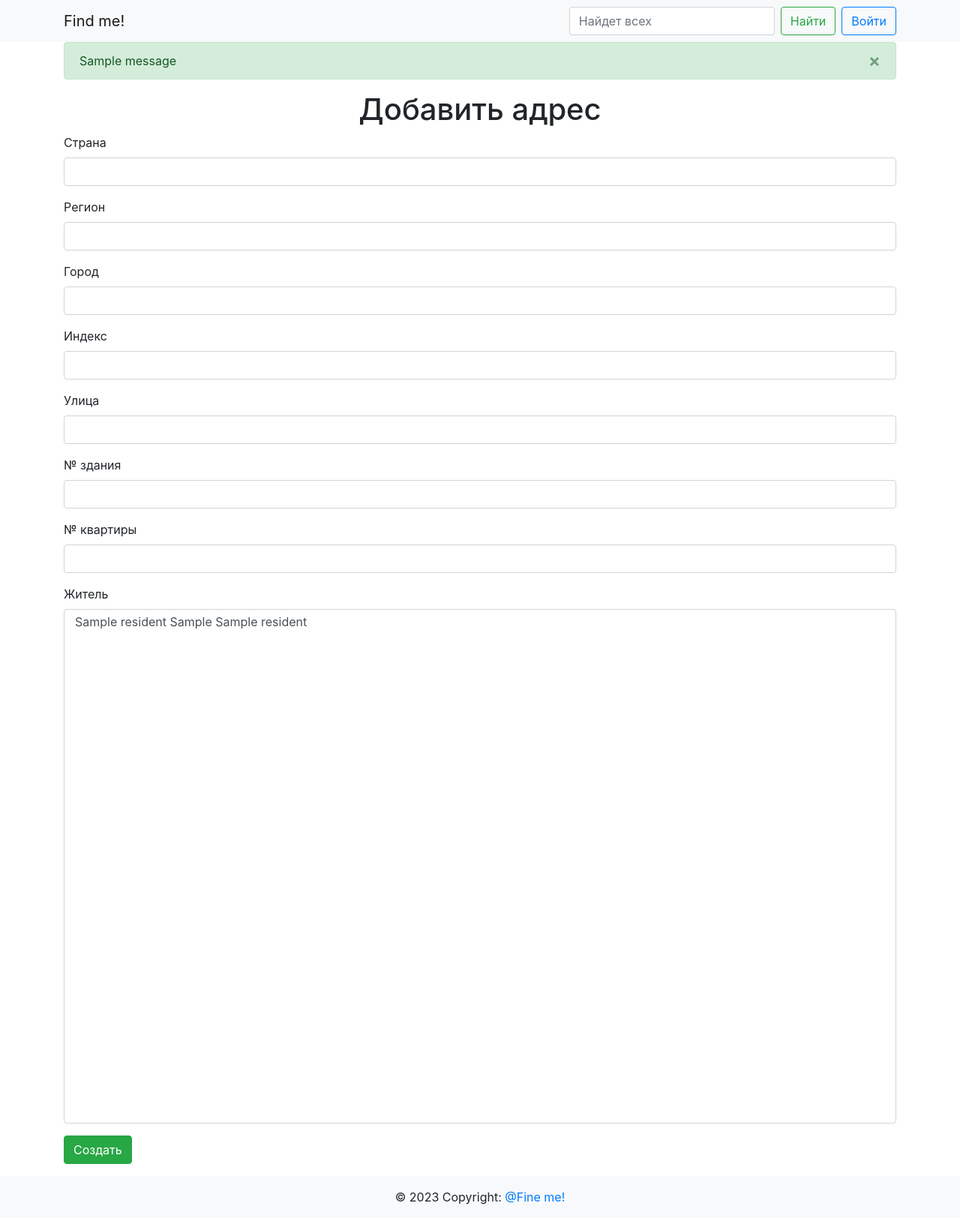
After one commit to j8r41/flask_adress_book, a Flask app: page /create_address in a window 1280 px wide. The commit adds this page. Shown: the whole page at 75% size. Run offline with Flask 3, Linux system fonts and the light colour scheme; tables that the repository leaves empty hold one stand-in row (values such as "Sample post"); one stand-in notice (Sample message) is shown; some libraries are stand-ins or nearby versions.

Commit message:
created form for adress

```diff
--- a/app/auth/routes.py
+++ b/app/auth/routes.py
@@ -49,6 +49,6 @@ def register():
         return redirect(url_for("auth.login"))
     return render_template(
         "auth/register.html",
-        title=_("Register"),
+        title=_("Регистрация"),
         form=form,
     )
--- /dev/null
+++ b/app/main/forms.py
@@ -0,0 +1,22 @@
+from flask_babel import _
+from flask_babel import lazy_gettext as _l
+from flask_wtf import FlaskForm
+from wtforms import IntegerField, SelectField, StringField, SubmitField
+from wtforms_sqlalchemy.fields import QuerySelectMultipleField
+from wtforms.validators import DataRequired
+
+from app.main.models import Resident
+
+
+class CreateAdressForm(FlaskForm):
+    country = StringField(_l("Страна"), validators=[DataRequired()])
+    subject = StringField(_l("Регион"), validators=[DataRequired()])
+    city = StringField(_l("Город"), validators=[DataRequired()])
+    index = IntegerField(_l("Индекс"), validators=[DataRequired()])
+    street = StringField(_l("Улица"), validators=[DataRequired()])
+    number_building = IntegerField(_l("№ здания"), validators=[DataRequired()])
+    number_flat = IntegerField(_l("№ квартиры"), validators=[DataRequired()])
+    residents = QuerySelectMultipleField(
+        "Житель", query_factory=lambda: Resident.query
+    )
+    submit = SubmitField(_l("Cоздать"))
--- a/app/main/routes.py
+++ b/app/main/routes.py
@@ -1,12 +1,15 @@
 # import random
-from faker import Faker
-from flask import render_template, request
-
-from app.main import bp
-from app.main.models import Adress, Resident
+# from faker import Faker
+from flask import flash, redirect, render_template, request, url_for
+from flask_babel import _
 from sqlalchemy import or_
 
-fake = Faker("ru-RU")
+from app import db
+from app.main import bp
+from app.main.forms import CreateAdressForm
+from app.main.models import Adress, Resident
+
+# fake = Faker("ru-RU")
 
 
 @bp.route("/")
@@ -32,5 +35,34 @@ def index():
         )
         .paginate(page=page, per_page=per_page, error_out=False)
     )
-    pages = data.iter_pages(left_edge=2, left_current=2, right_current=5, right_edge=2)
-    return render_template("main/index.html", title="index", data=data, pages=pages)
+    pages = data.iter_pages(
+        left_edge=2, left_current=2, right_current=5, right_edge=2
+    )
+    return render_template(
+        "main/index.html", title="index", data=data, pages=pages
+    )
+
+
+@bp.route("/create_address", methods=["GET", "POST"])
+def create_address():
+    form = CreateAdressForm()
+    if form.validate_on_submit():
+        address = Adress(
+            country=form.country.data,
+            subject=form.subject.data,
+            city=form.city.data,
+            index=form.index.data,
+            street=form.street.data,
+            number_building=form.number_building.data,
+            number_flat=form.number_flat.data,
+            residents=form.residents.data,
+        )
+        db.session.add(address)
+        db.session.commit()
+        flash(_("Успешно! Адрес создан."))
+        return redirect(url_for("main.index"))
+    return render_template(
+        "main/create_address.html",
+        title=_("Добавить адрес"),
+        form=form,
+    )
--- a/app/templates/base.html
+++ b/app/templates/base.html
@@ -22,6 +22,22 @@
             {% include "includes/nav.html" %}
         </nav>
         <body>
+            <div class="container">
+                <!-- Flash-message -->
+                {% with messages = get_flashed_messages(with_categories=true) %}
+                    {% if messages %}
+                        {% for category, message in messages %}
+                            <div class="alert alert-dismissible fade show {% if category == 'error' %}alert-danger{% elif category == 'warning' %}alert-warning{% else %}alert-success{% endif %}"
+                                 role="alert">
+                                {{ message }}
+                                <button type="button" class="close" data-dismiss="alert" aria-label="Close">
+                                    <span aria-hidden="true">&times;</span>
+                                </button>
+                            </div>
+                        {% endfor %}
+                    {% endif %}
+                {% endwith %}
+            </div>
             <!-- Content -->
             {% block content %}Block 'content'{% endblock %}
         </body>
--- a/app/templates/includes/nav.html
+++ b/app/templates/includes/nav.html
@@ -1,4 +1,5 @@
 <nav class="navbar navbar-expand-lg navbar-light bg-light">
+  <div class="container">
     <button class="navbar-toggler"
             type="button"
             data-toggle="collapse"
@@ -11,15 +12,26 @@
     <a class="navbar-brand" href="{{ url_for('main.index') }}">Find me!</a>
     <div class="collapse navbar-collapse" id="navbarTogglerDemo03">
       <ul class="navbar-nav mr-auto mt-2 mt-lg-0">
+        {% if current_user.is_admin %}
           <li class="nav-item active">
-                <a class="nav-link" href="#">Home <span class="sr-only">(current)</span></a>
+            <a class="nav-link" href="{{ url_for("main.create_address") }}">Создать<span class="sr-only">(current)</span></a
+              >
             </li>
-            <li class="nav-item">
+          <li class="nav-item active">
+            <a class="nav-link" href="#">Редактировать<span class="sr-only">(current)</span></a
+              >
+            </li>
+          <li class="nav-item active">
+            <a class="nav-link" href="#">Удалить<span class="sr-only">(current)</span></a
+              >
+            </li>
+          {% endif %}
+          <!-- <li class="nav-item">
                     <a class="nav-link" href="#">Link</a>
                 </li>
                 <li class="nav-item">
                     <a class="nav-link disabled" href="#">Disabled</a>
-            </li>
+                </li> -->
         </ul>
         <form action="{{ url_for('main.index') }}"
               method="GET"
@@ -28,15 +40,18 @@
                  type="text"
                  name="search"
                  placeholder="Найдет всех"
-                   aria-label="Search">
+                 aria-label="Search"/>
           <button class="btn btn-outline-success my-2 my-sm-0" type="submit">Найти</button>
         </form>
       </div>
       {% if current_user.is_authenticated %}
         <a href='{{ url_for("auth.logout") }}'
-           class="btn btn-outline-primary my-2 my-sm-0 ml-2">Выйти</a>
+           class="btn btn-outline-primary my-2 my-sm-0 ml-2">Выйти</a
+          >
         {% else %}
           <a href='{{ url_for("auth.login") }}'
-           class="btn btn-outline-primary my-2 my-sm-0 ml-2">Войти</a>
+             class="btn btn-outline-primary my-2 my-sm-0 ml-2">Войти</a
+            >
           {% endif %}
+        </div>
       </nav>
--- /dev/null
+++ b/app/templates/main/create_address.html
@@ -0,0 +1,50 @@
+{% extends 'base.html' %}
+{% block content %}
+    <div class="container">
+        <h1 class="text-center">Добавить адрес</h1>
+        <form action="" method="post">
+            {{ form.hidden_tag() }}
+            <p>
+                {{ form.country.label(class="form-label") }}
+                <br>
+                {{ form.country(size=32, class="form-control") }}
+            </p>
+            <p>
+                {{ form.subject.label(class="form-label") }}
+                <br>
+                {{ form.subject(size=32, class="form-control") }}
+            </p>
+            <p>
+                {{ form.city.label(class="form-label") }}
+                <br>
+                {{ form.city(size=32, class="form-control") }}
+            </p>
+            <p>
+                {{ form.index.label(class="form-label") }}
+                <br>
+                {{ form.index(size=32, class="form-control") }}
+            </p>
+            <p>
+                {{ form.street.label(class="form-label") }}
+                <br>
+                {{ form.street(size=32, class="form-control") }}
+            </p>
+            <p>
+                {{ form.number_building.label(class="form-label") }}
+                <br>
+                {{ form.number_building(size=32, class="form-control") }}
+            </p>
+            <p>
+                {{ form.number_flat.label(class="form-label") }}
+                <br>
+                {{ form.number_flat(size=32, class="form-control") }}
+            </p>
+            <p>
+                {{ form.residents.label(class="form-label") }}
+                <br>
+                {{ form.residents(size=32, class="form-control") }}
+            </p>
+            <p>{{ form.submit(class="btn btn-success") }}</p>
+        </form>
+    </div>
+{% endblock content %}
```
Also changed, not shown: app/templates/auth/login.html (+0 -14 lines), app.db. Lines whose indentation alone changed are shown as unchanged.
